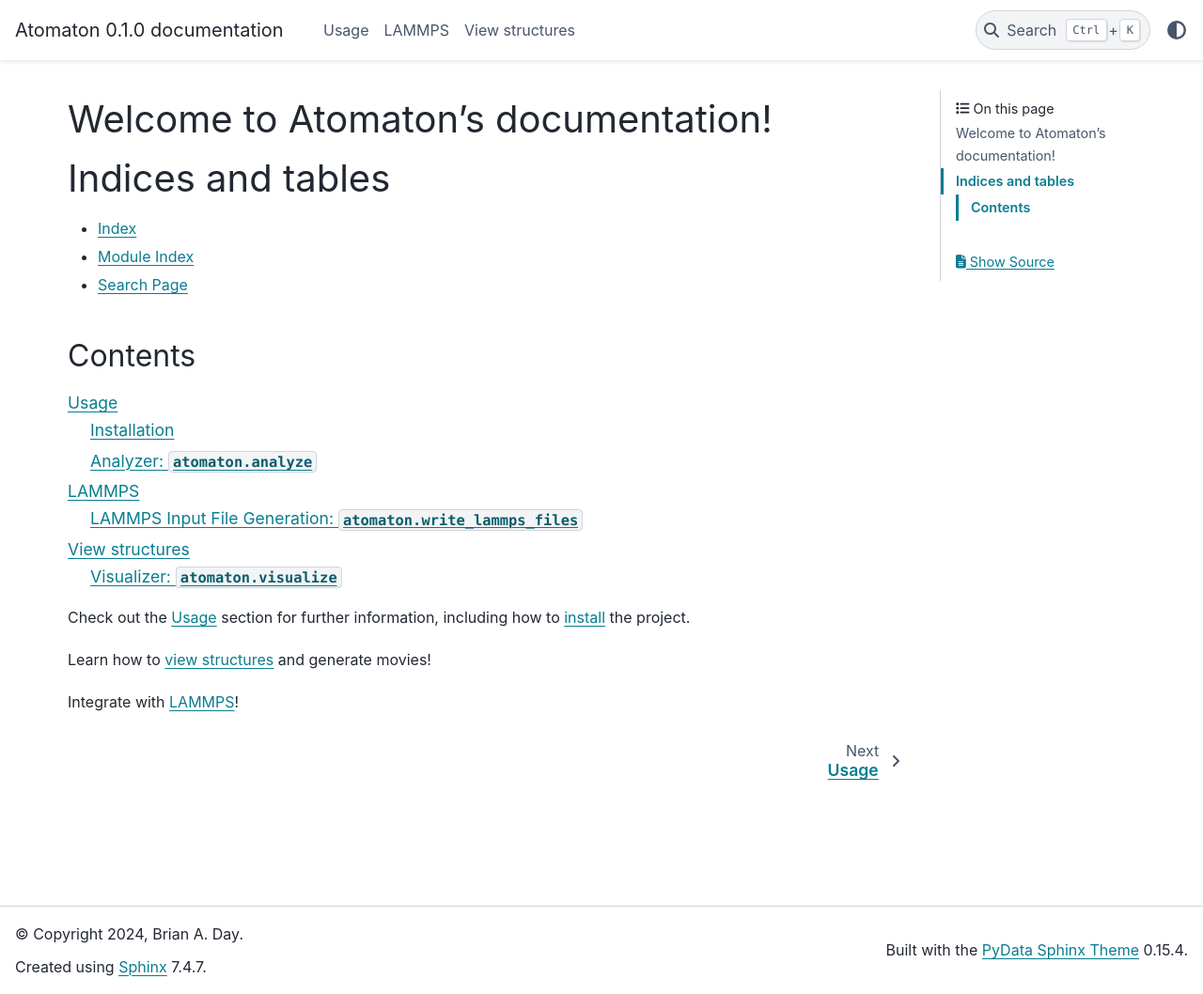
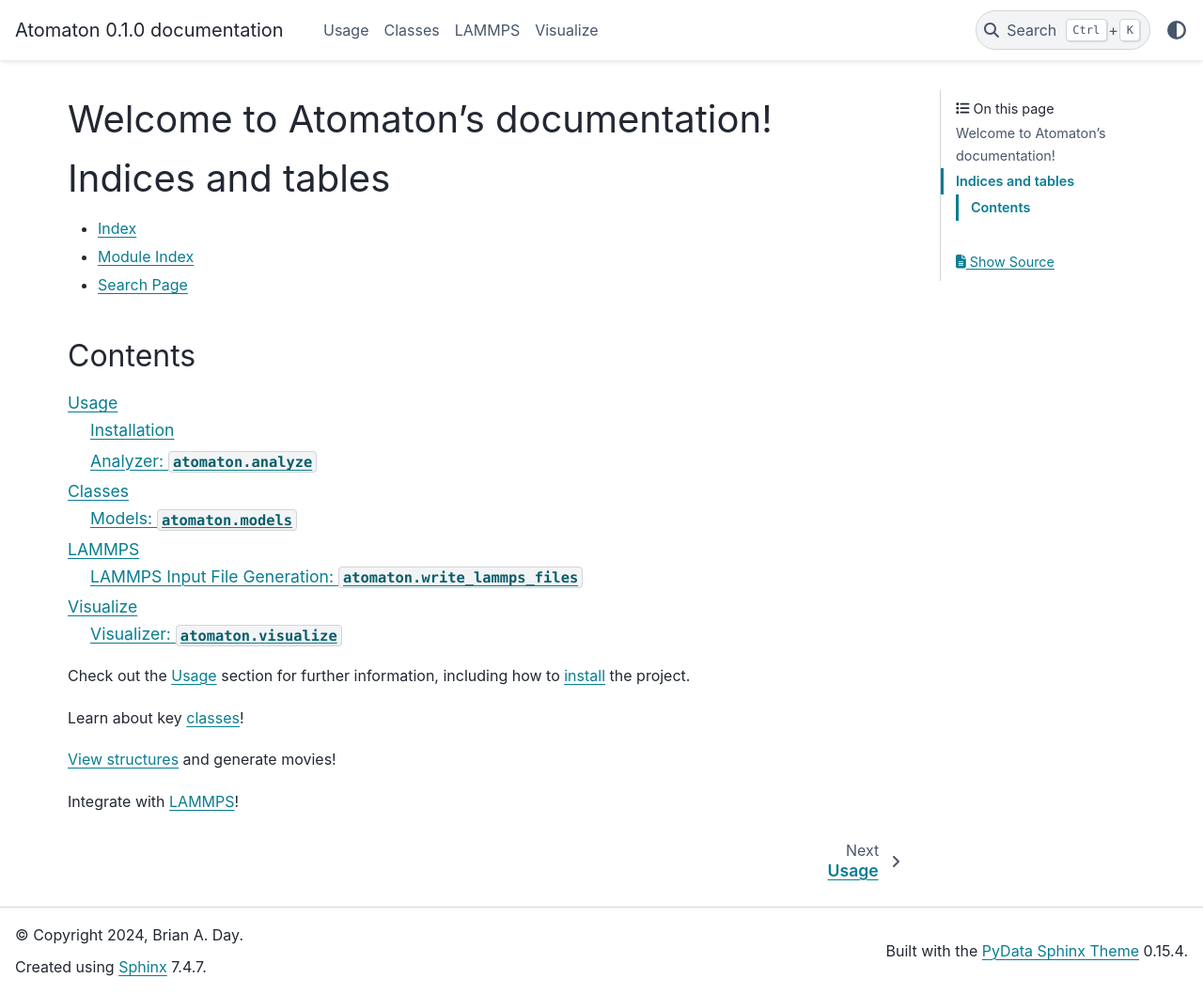
Before and after one commit to birdday/atomaton, a Sphinx documentation site: the page built from docs/index.rst, in a window 1280 px wide and 1058 px high. Shown: the whole window at 94% size. Built offline with Sphinx 7.4.7 and the PyData theme 0.15.4, drawn with Linux system fonts in a browser that asks for light colours.

Commit message:
Update docs on master.

```diff
--- a/docs/index.rst
+++ b/docs/index.rst
@@ -27,12 +27,15 @@ Contents
 .. toctree::
 
    usage
+   models
    lammps
    visualize
 
 Check out the :doc:`usage` section for further information, including how to
 :ref:`install <installation>` the project.
 
-Learn how to :ref:`view structures <visualization>` and generate movies!
+Learn about key :ref:`classes <models>`!
+
+:ref:`View structures <visualization>` and generate movies!
 
 Integrate with :ref:`LAMMPS <lammps>`!
--- a/docs/visualize.rst
+++ b/docs/visualize.rst
@@ -1,5 +1,5 @@
-View structures
-=====
+Visualize
+=========
 
 .. _visualization:
 
```
Also changed, not shown: docs/models.rst (added, +12 -0 lines), 1 other file.
